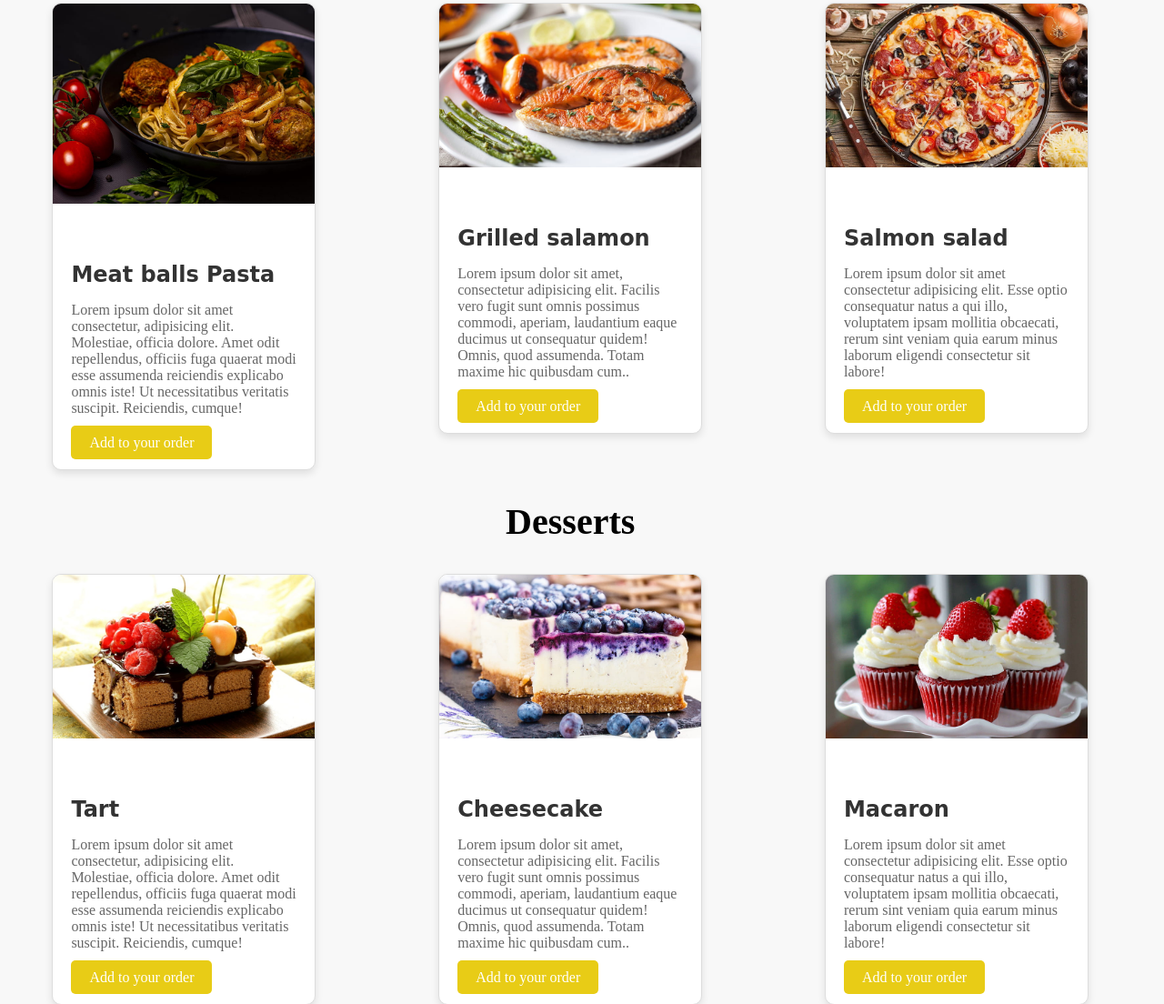
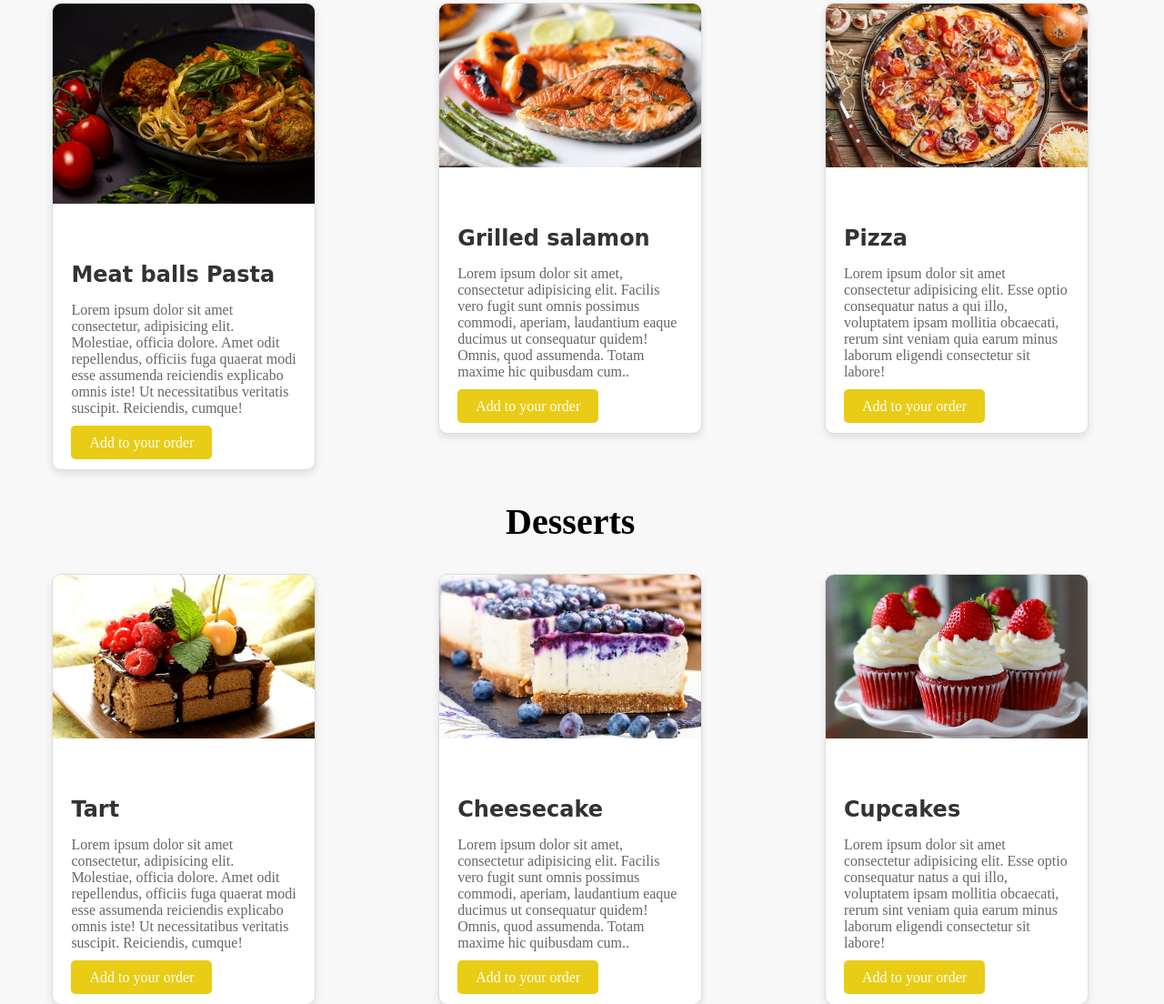
Before and after one commit to tasnimchourabi/html-project2, a plain HTML site: page index.html in a window 1280 px wide. Shown: the part 1865-2969 px from the top of the page at 91% size. Drawn offline with Linux system fonts and the light colour scheme.

Commit message:
retouches

```diff
--- a/index.html
+++ b/index.html
@@ -106,7 +106,7 @@
     <div class="card" style="width: 18rem;">
         <img src="HD-wallpaper-pizza-fast-food-pizza-with-sausage-pastry.jpg" class="card-img-top" alt="Image de la carte 3">
         <div class="card-body">
-            <h5 class="card-title">Salmon salad</h5>
+            <h5 class="card-title">Pizza</h5>
             <p class="card-text">Lorem ipsum dolor sit amet consectetur adipisicing elit. Esse optio consequatur natus a qui illo, voluptatem ipsam mollitia obcaecati, rerum sint veniam quia earum minus laborum eligendi consectetur sit labore!</p>
             <a href="#" class="btn btn-primary">Add to your order</a>
         </div>
@@ -141,7 +141,7 @@
     <div class="card" style="width: 18rem;">
         <img src="HD-wallpaper-strawberry-cakes-pastries-desserts-sweets-strawberries-cakes-with-berries.jpg" class="card-img-top" alt="Image de la carte 3">
         <div class="card-body">
-            <h5 class="card-title">Macaron</h5>
+            <h5 class="card-title">Cupcakes</h5>
             <p class="card-text">Lorem ipsum dolor sit amet consectetur adipisicing elit. Esse optio consequatur natus a qui illo, voluptatem ipsam mollitia obcaecati, rerum sint veniam quia earum minus laborum eligendi consectetur sit labore!</p>
             <a href="#" class="btn btn-primary">Add to your order</a>
         </div>
```
